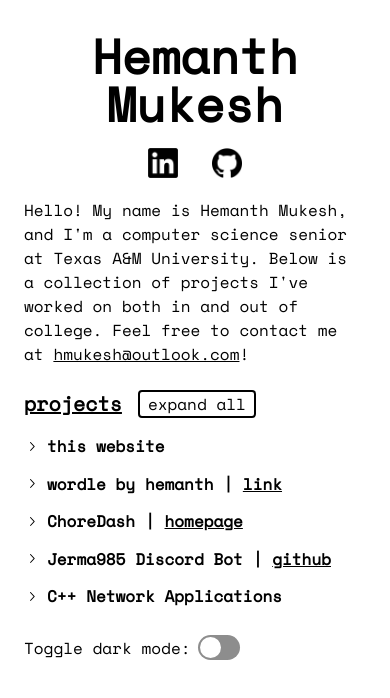
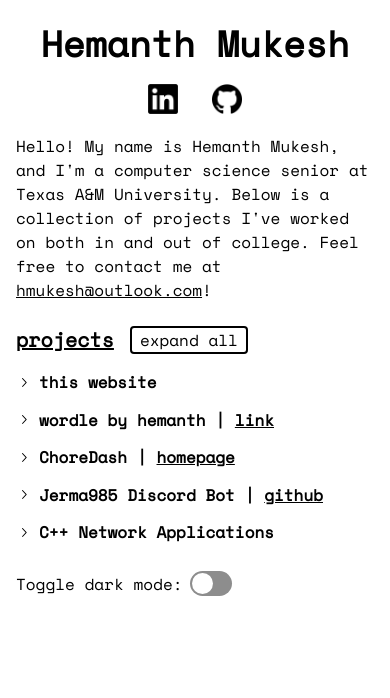
Before and after one commit to hmukesh5/hmukesh5.github.io, a React (Vite) app: page / in a window 390 px wide. Shown: the top 698 px of the page. Built offline with nearby package versions, Linux system fonts and the light colour scheme.

Commit message:
mobile fixes
title and padding

```diff
--- a/src/App.tsx
+++ b/src/App.tsx
@@ -71,10 +71,10 @@ function App() {
     }
 
     return (
-        <div className="min-h-screen max-w-4xl mx-auto py-8 px-6">
+        <div className="min-h-screen max-w-4xl mx-auto py-6 sm:py-8 px-4 sm:px-6">
 
             <div className="mb-4">
-                <p className="text-center font-bold text-5xl">Hemanth Mukesh</p>
+                <p className="text-center font-bold text-4xl sm:text-5xl">Hemanth Mukesh</p>
             </div>
 
             <div className="mt-5 mb-5 flex justify-evenly m-auto w-40">
@@ -90,7 +90,6 @@ function App() {
             </div>
 
             <div className="max-w-fit">
-
                 <div className="flex align-middle mb-4 mt-6">
                     <h3 className="font-bold text-xl sm:text-2xl underline">projects</h3>
                     <button onClick={expandAll} className={`ml-4 border-black border-2 rounded text-base px-2 ${darkMode ? 'border-white' : 'border-black'}`}>
```
